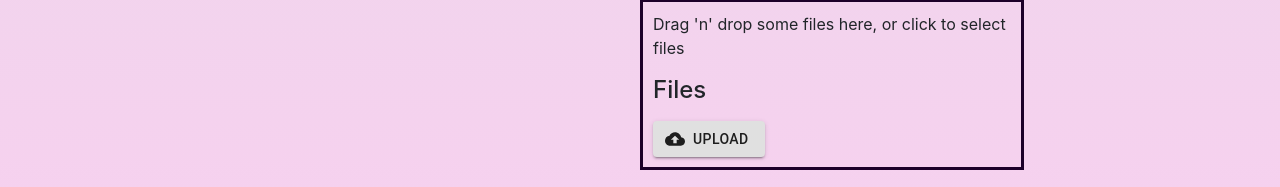
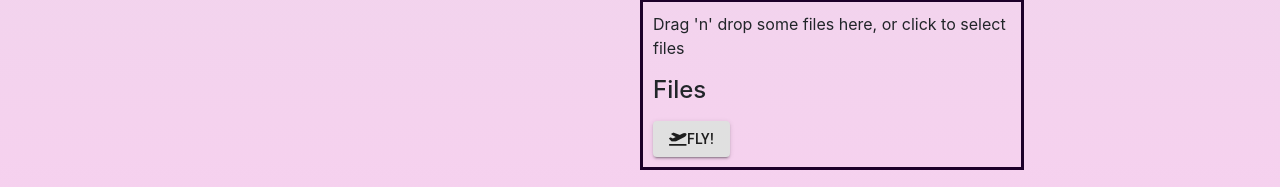
Before and after one commit to SapirHirak/Anomaly-_Detection_WebApp, a React (Create React App) app in the folder detection-webapp/: page / in a window 1280 px wide. Shown: the part 801-988 px from the top of the page. Built offline with nearby package versions, Linux system fonts and the light colour scheme.

Commit message:
pull aviv

```diff
--- a/detection-webapp/src/DragDrop/DragDropAnomaly.js
+++ b/detection-webapp/src/DragDrop/DragDropAnomaly.js
@@ -94,7 +94,7 @@ function Basic(props) {
     }, [acceptedFiles])
 
     //upload files to server
-    function uploadFiles() {
+    function uploadDetectFile() {
         const data = new FormData()
         data.append("file", acceptedFiles[0])
         axios.post("http://localhost:1234/uploadDetect", data)
@@ -114,13 +114,14 @@ function Basic(props) {
                     <h4>Files</h4>
                     <ul>{files}</ul>
                 </aside>
-                <Button onClick={uploadFiles}
+                <Button onClick={uploadDetectFile}
                     variant="contained"
                     color="default"
 
-                    startIcon={<CloudUploadIcon />}
+
                 >
-                    Upload
+                    <i class="fas fa-plane-departure"></i>
+                    Fly!
                 </Button>
             </section>
         </div>
```
